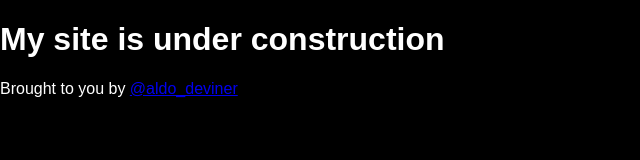
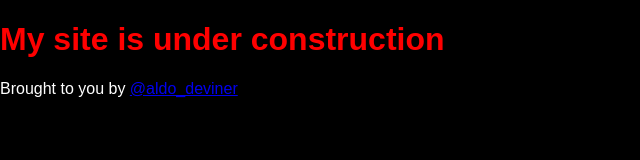
Before and after one commit to Aldos11/Project, a plain HTML site: page index.html in a window 1280 px wide. Shown: the whole page, without its empty margins (0-640 px from the left). Drawn offline with Linux system fonts and the light colour scheme.

Commit message:
New style changes

```diff
--- a/main.css
+++ b/main.css
@@ -5,3 +5,8 @@ body, html{
  color: #fff;
  font-family: sans-serif;
  }
+
+h1{
+ font-family: sans-serif;
+ color: red;
+}
```
